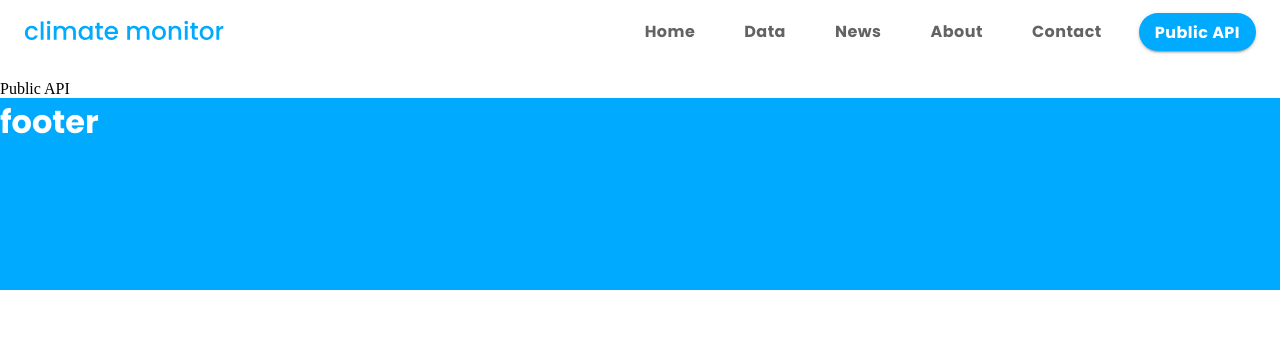
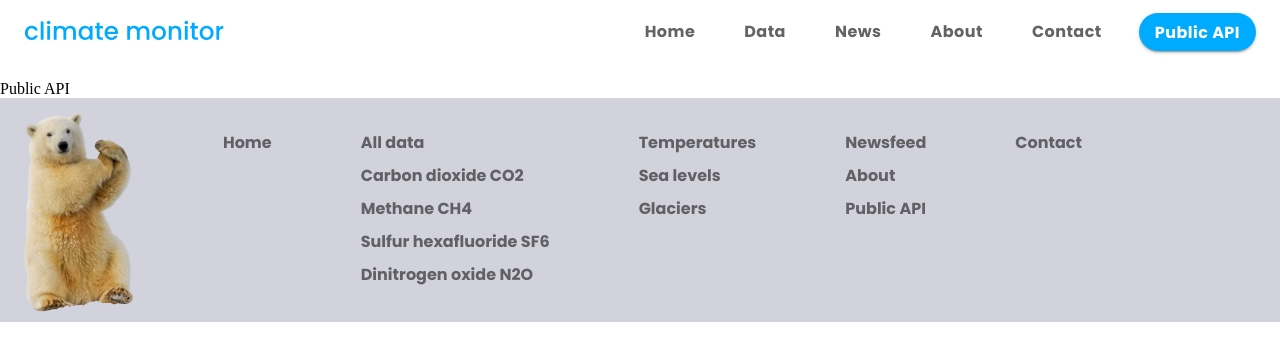
Before and after one commit to TomaszPietrzykowski/climate-monitor-client, a React (Create React App) app: page /public_api in a window 1280 px wide. Shown: the top 360 px of the page. Built offline with nearby package versions, Linux system fonts and the light colour scheme.

Commit message:
footer links wired, data subpages added

```diff
--- a/src/App.js
+++ b/src/App.js
@@ -8,6 +8,17 @@ import Header from "./components/ui/Header";
 import Footer from "./components/ui/Footer";
 import Home from "./components/pages/Home";
 import News from "./components/news/News";
+import Data from "./components/pages/Data";
+import About from "./components/pages/About";
+import Contact from "./components/pages/Contact";
+import PublicAPI from "./components/pages/PublicAPI";
+import CO2 from "./components/pages/CO2";
+import CH4 from "./components/pages/CH4";
+import SF6 from "./components/pages/SF6";
+import N2O from "./components/pages/N2O";
+import Temperatures from "./components/pages/Temperatures";
+import SeaLevels from "./components/pages/SeaLevels";
+import Glaciers from "./components/pages/Glaciers";
 
 function App() {
   const [value, setValue] = useState(0);
@@ -23,21 +34,24 @@ function App() {
               path="/"
               render={(props) => <Home {...props} setValue={setValue} />}
             />
-            <Route exact path="/data" component={() => <div>Datasets</div>} />
+            <Route exact path="/data" component={Data} />
+            <Route exact path="/co2" component={CO2} />
+            <Route exact path="/ch4" component={CH4} />
+            <Route exact path="/sf6" component={SF6} />
+            <Route exact path="/n2o" component={N2O} />
+            <Route exact path="/temperatures" component={Temperatures} />
+            <Route exact path="/sealevels" component={SeaLevels} />
+            <Route exact path="/glaciers" component={Glaciers} />
             <Route
               exact
               path="/news"
               render={(props) => <News {...props} setValue={setValue} />}
             />
-            <Route exact path="/about" component={() => <div>About</div>} />
-            <Route exact path="/contact" component={() => <div>Contact</div>} />
-            <Route
-              exact
-              path="/public_api"
-              component={() => <div>Public API</div>}
-            />
+            <Route exact path="/about" component={About} />
+            <Route exact path="/contact" component={Contact} />
+            <Route exact path="/public_api" component={PublicAPI} />
           </Switch>
-          <Footer />
+          <Footer setValue={setValue} />
         </ScrollToTop>
       </Router>
     </ThemeProvider>
--- /dev/null
+++ b/src/components/pages/CH4.js
@@ -0,0 +1,7 @@
+import React from "react";
+
+const CH4 = () => {
+  return <div>CH4</div>;
+};
+
+export default CH4;
--- /dev/null
+++ b/src/components/pages/CO2.js
@@ -0,0 +1,7 @@
+import React from "react";
+
+const CO2 = () => {
+  return <div>CO2</div>;
+};
+
+export default CO2;
--- a/src/components/pages/Contact.js
+++ b/src/components/pages/Contact.js
@@ -0,0 +1,7 @@
+import React from "react";
+
+const Contact = () => {
+  return <div>Contact</div>;
+};
+
+export default Contact;
--- /dev/null
+++ b/src/components/pages/Glaciers.js
@@ -0,0 +1,7 @@
+import React from "react";
+
+const Glaciers = () => {
+  return <div>Glaciers</div>;
+};
+
+export default Glaciers;
--- /dev/null
+++ b/src/components/pages/N2O.js
@@ -0,0 +1,7 @@
+import React from "react";
+
+const N2O = () => {
+  return <div>N2O</div>;
+};
+
+export default N2O;
--- /dev/null
+++ b/src/components/pages/SF6.js
@@ -0,0 +1,7 @@
+import React from "react";
+
+const SF6 = () => {
+  return <div>SF6</div>;
+};
+
+export default SF6;
--- /dev/null
+++ b/src/components/pages/SeaLevels.js
@@ -0,0 +1,7 @@
+import React from "react";
+
+const SeaLevels = () => {
+  return <div>SeaLevels</div>;
+};
+
+export default SeaLevels;
--- /dev/null
+++ b/src/components/pages/Temperatures.js
@@ -0,0 +1,7 @@
+import React from "react";
+
+const Temperatures = () => {
+  return <div>Temperatures</div>;
+};
+
+export default Temperatures;
--- a/src/components/ui/Footer.js
+++ b/src/components/ui/Footer.js
@@ -1,28 +1,199 @@
 import React from "react";
 import { makeStyles } from "@material-ui/styles";
+import Grid from "@material-ui/core/Grid";
+import Hidden from "@material-ui/core/Hidden";
+import { Link } from "react-router-dom";
+
+import bear from "../../assests/bear.png";
 
 const useStyles = makeStyles((theme) => ({
   footer: {
-    ...theme.typography.tab,
-    backgroundColor: theme.palette.primary.main,
-    color: "white",
+    backgroundColor: theme.palette.common.footer,
     width: "100%",
-    minHeight: "12rem",
+    minHeight: "14rem",
     marginLeft: 0,
     zIndex: 1302,
     position: "relative",
     [theme.breakpoints.down("sm")]: {
-      minHeight: "6rem",
+      minHeight: "4rem",
+    },
+  },
+  footerImg: {
+    height: "14rem",
+    verticalAlign: "bottom",
+    [theme.breakpoints.down("md")]: {
+      height: "13rem",
+    },
+    [theme.breakpoints.down("sm")]: {
+      height: "4rem",
+    },
+  },
+  mainContainer: {
+    position: "absolute",
+  },
+  gridItem: {
+    margin: "2rem",
+    [theme.breakpoints.down("md")]: {
+      margin: "1rem",
+    },
+  },
+  link: {
+    ...theme.typography.tab,
+    color: theme.palette.text.secondary,
+    textDecoration: "none",
+    "&:hover": {
+      color: theme.palette.text.primary,
     },
   },
 }));
 
-const Footer = () => {
+const Footer = ({ setValue }) => {
   const classes = useStyles();
 
   return (
     <div className={classes.footer}>
-      <h1>footer</h1>
+      <Hidden smDown>
+        <Grid container className={classes.mainContainer} justify="center">
+          <Grid item className={classes.gridItem}>
+            <Grid container direction="column" spacing={1}>
+              <Grid
+                item
+                className={classes.link}
+                component={Link}
+                to="/"
+                onClick={() => setValue(0)}
+              >
+                Home
+              </Grid>
+            </Grid>
+          </Grid>
+          <Grid item className={classes.gridItem}>
+            <Grid container direction="column" spacing={1}>
+              <Grid
+                item
+                className={classes.link}
+                component={Link}
+                to="/data"
+                onClick={() => setValue(1)}
+              >
+                All data
+              </Grid>
+              <Grid
+                item
+                className={classes.link}
+                component={Link}
+                to="/co2"
+                onClick={() => setValue(1)}
+              >
+                Carbon dioxide CO2
+              </Grid>
+              <Grid
+                item
+                className={classes.link}
+                component={Link}
+                to="/ch4"
+                onClick={() => setValue(1)}
+              >
+                Methane CH4
+              </Grid>
+              <Grid
+                item
+                className={classes.link}
+                component={Link}
+                to="/sf6"
+                onClick={() => setValue(1)}
+              >
+                Sulfur hexafluoride SF6
+              </Grid>
+              <Grid
+                item
+                className={classes.link}
+                component={Link}
+                to="/n2o"
+                onClick={() => setValue(1)}
+              >
+                Dinitrogen oxide N2O
+              </Grid>
+            </Grid>
+          </Grid>
+          <Grid item className={classes.gridItem}>
+            <Grid container direction="column" spacing={1}>
+              <Grid
+                item
+                className={classes.link}
+                component={Link}
+                to="/temperatures"
+                onClick={() => setValue(1)}
+              >
+                Temperatures
+              </Grid>
+              <Grid
+                item
+                className={classes.link}
+                component={Link}
+                to="/sealevels"
+                onClick={() => setValue(1)}
+              >
+                Sea levels
+              </Grid>
+              <Grid
+                item
+                className={classes.link}
+                component={Link}
+                to="/glaciers"
+                onClick={() => setValue(1)}
+              >
+                Glaciers
+              </Grid>
+            </Grid>
+          </Grid>
+          <Grid item className={classes.gridItem}>
+            <Grid container direction="column" spacing={1}>
+              <Grid
+                item
+                className={classes.link}
+                component={Link}
+                to="/news"
+                onClick={() => setValue(2)}
+              >
+                Newsfeed
+              </Grid>
+              <Grid
+                item
+                className={classes.link}
+                component={Link}
+                to="/about"
+                onClick={() => setValue(3)}
+              >
+                About
+              </Grid>
+              <Grid
+                item
+                className={classes.link}
+                component={Link}
+                to="/public_api"
+                onClick={() => setValue(5)}
+              >
+                Public API
+              </Grid>
+            </Grid>
+          </Grid>
+          <Grid item className={classes.gridItem}>
+            <Grid container direction="column" spacing={1}>
+              <Grid
+                item
+                className={classes.link}
+                component={Link}
+                to="/contact"
+                onClick={() => setValue(4)}
+              >
+                Contact
+              </Grid>
+            </Grid>
+          </Grid>
+        </Grid>
+      </Hidden>
+      <img src={bear} alt="polar bear" className={classes.footerImg} />
     </div>
   );
 };
--- a/src/components/ui/Theme.js
+++ b/src/components/ui/Theme.js
@@ -2,13 +2,14 @@ import { createMuiTheme } from "@material-ui/core/styles";
 
 const blue = "#00aaff";
 const orange = "#ffba60";
-const whitish = "rgba(245, 245, 255, 1)";
+const whitish = "rgba(210, 210, 220, 1)";
 
 export default createMuiTheme({
   palette: {
     common: {
       blue: `${blue}`,
       orange: `${orange}`,
+      footer: `${whitish}`,
     },
     primary: {
       main: `${blue}`,
```
Also changed, not shown: src/assests/bear.png (added).
